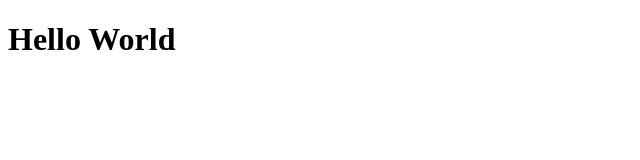
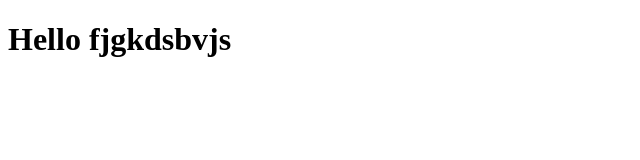
Before and after one commit to pavanhn057-byte/rahul, a plain HTML site: page index.html in a window 1280 px wide. Shown: the whole page, without its empty margins (0-640 px from the left). Drawn offline with Linux system fonts and the light colour scheme.

Commit message:
rahul-v2

```diff
--- a/index.html
+++ b/index.html
@@ -4,6 +4,6 @@
     <title>Hello World</title>
 </head>
 <body>
-    <h1>Hello World</h1>
+    <h1>Hello fjgkdsbvjs</h1>
 </body>
 </html>
```
